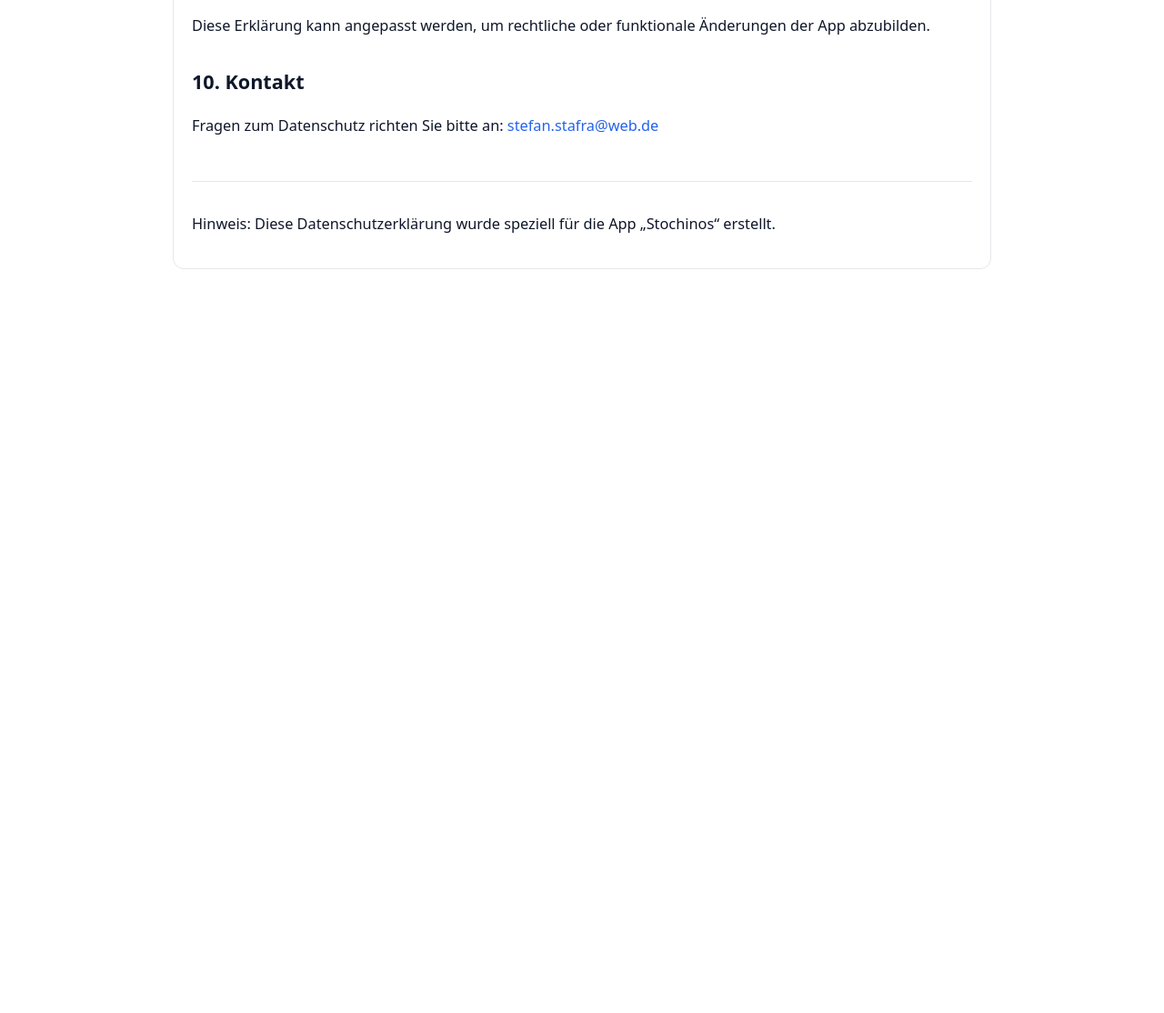
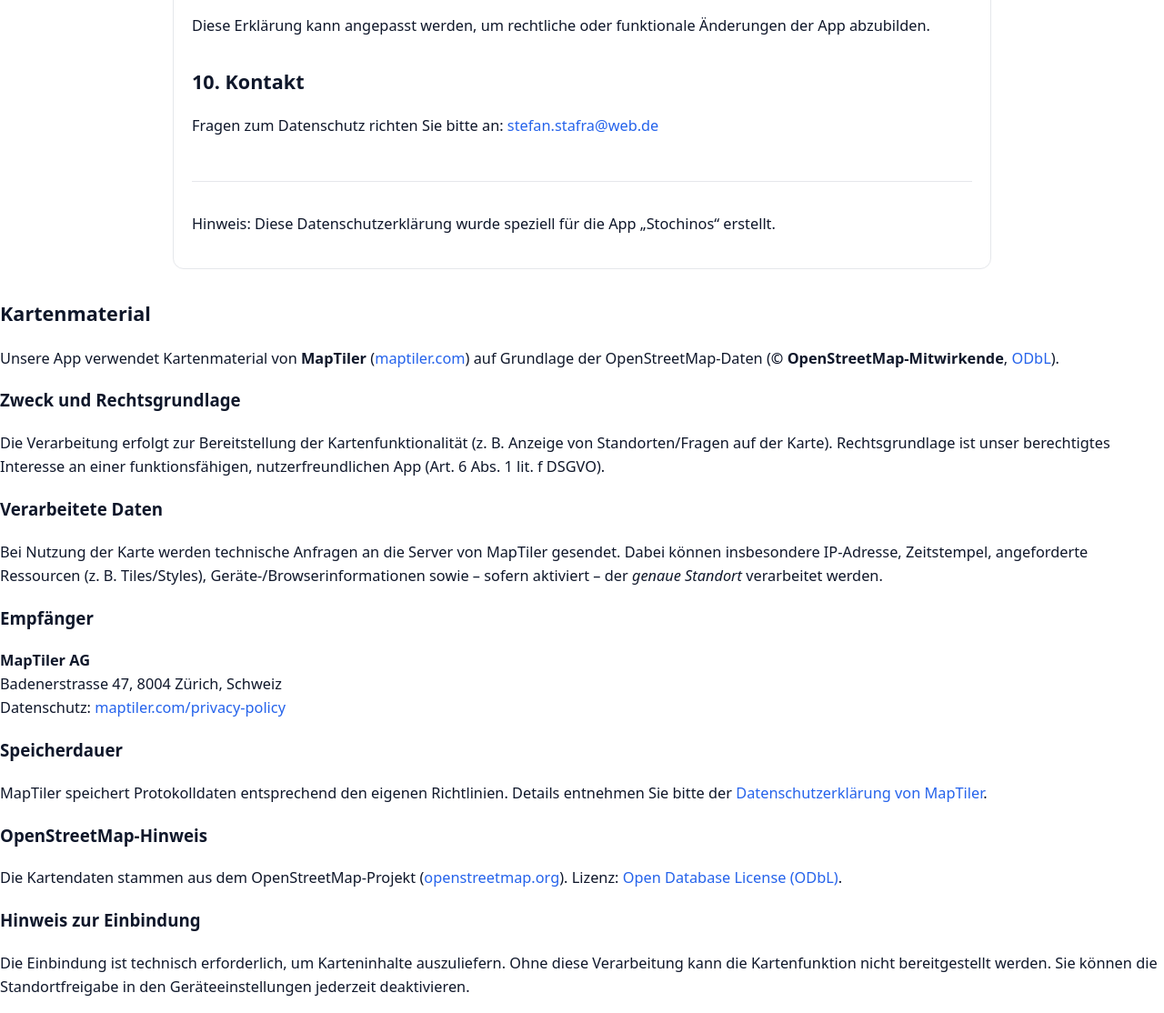
Before and after one commit to steppenhahni/stochinos, a plain HTML site: page Stochinos_Datenschutzerklaerung.html in a window 1280 px wide. Shown: the part 2392-3506 px from the top of the page at 91% size. Before the commit the page ends 2688 px from the top, so only its background shows below. Drawn offline with Linux system fonts and the light colour scheme.

Commit message:
Include map data usage and privacy information
Added section about map data usage and privacy.

```diff
--- a/Stochinos_Datenschutzerklaerung.html
+++ b/Stochinos_Datenschutzerklaerung.html
@@ -108,6 +108,56 @@
     </div>
   </main>
 
+
+	<section id="kartenmaterial">
+  <h2>Kartenmaterial</h2>
+  <p>
+    Unsere App verwendet Kartenmaterial von
+    <strong>MapTiler</strong> (<a href="https://www.maptiler.com" target="_blank" rel="noopener">maptiler.com</a>)
+    auf Grundlage der OpenStreetMap-Daten
+    (<strong>© OpenStreetMap-Mitwirkende</strong>,
+    <a href="https://www.openstreetmap.org/copyright" target="_blank" rel="noopener">ODbL</a>).
+  </p>
+
+  <h3>Zweck und Rechtsgrundlage</h3>
+  <p>
+    Die Verarbeitung erfolgt zur Bereitstellung der Kartenfunktionalität (z.&nbsp;B. Anzeige von Standorten/Fragen auf der Karte).
+    Rechtsgrundlage ist unser berechtigtes Interesse an einer funktionsfähigen, nutzerfreundlichen App (Art. 6 Abs. 1 lit. f DSGVO).
+  </p>
+
+  <h3>Verarbeitete Daten</h3>
+  <p>
+    Bei Nutzung der Karte werden technische Anfragen an die Server von MapTiler gesendet. Dabei können insbesondere
+    IP-Adresse, Zeitstempel, angeforderte Ressourcen (z.&nbsp;B. Tiles/Styles), Geräte-/Browserinformationen
+    sowie – sofern aktiviert – der <em>genaue Standort</em> verarbeitet werden.
+  </p>
+
+  <h3>Empfänger</h3>
+  <p>
+    <strong>MapTiler AG</strong><br>
+    Badenerstrasse 47, 8004 Zürich, Schweiz<br>
+    Datenschutz: <a href="https://www.maptiler.com/privacy-policy/" target="_blank" rel="noopener">maptiler.com/privacy-policy</a>
+  </p>
+
+  <h3>Speicherdauer</h3>
+  <p>
+    MapTiler speichert Protokolldaten entsprechend den eigenen Richtlinien. Details entnehmen Sie bitte der
+    <a href="https://www.maptiler.com/privacy-policy/" target="_blank" rel="noopener">Datenschutzerklärung von MapTiler</a>.
+  </p>
+
+  <h3>OpenStreetMap-Hinweis</h3>
+  <p>
+    Die Kartendaten stammen aus dem OpenStreetMap-Projekt (<a href="https://www.openstreetmap.org" target="_blank" rel="noopener">openstreetmap.org</a>).
+    Lizenz: <a href="https://opendatacommons.org/licenses/odbl/" target="_blank" rel="noopener">Open Database License (ODbL)</a>.
+  </p>
+
+  <h3>Hinweis zur Einbindung</h3>
+  <p>
+    Die Einbindung ist technisch erforderlich, um Karteninhalte auszuliefern. Ohne diese Verarbeitung kann die Kartenfunktion
+    nicht bereitgestellt werden. Sie können die Standortfreigabe in den Geräteeinstellungen jederzeit deaktivieren.
+  </p>
+</section>
+
   <script>
     // Datum automatisch setzen
     const d = new Date();
```
